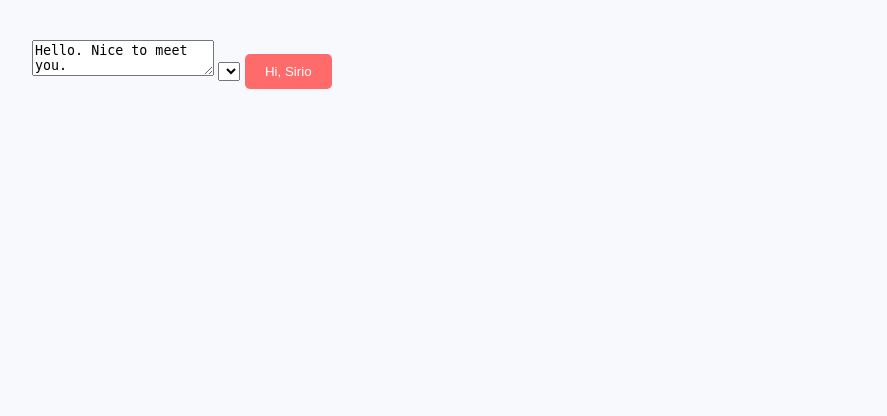
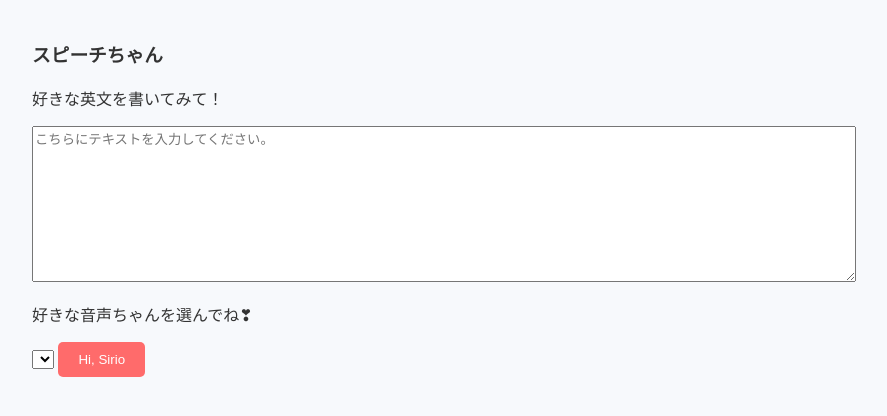
Before and after one commit to shoya-koyama/cram_report, a Django app: template cram/templates/project/speech_template.html in a window 1280 px wide. Shown: the top 416 px of the page, without its empty margins (8-895 px from the left). Run offline with Django 4.2, Linux system fonts and the light colour scheme; the template is opened without the code that fills it, so the values that code supplies are empty.

Commit message:
スピーチちゃん

```diff
--- a/cram/apps.py
+++ b/cram/apps.py
@@ -4,3 +4,7 @@ from django.apps import AppConfig
 class CramConfig(AppConfig):
     default_auto_field = 'django.db.models.BigAutoField'
     name = 'cram'
+
+class ChatConfig(AppConfig):
+    default_auto_field = 'django.db.models.BigAutoField'
+    name = 'chat'
--- a/cram/templates/project/speech_template.html
+++ b/cram/templates/project/speech_template.html
@@ -3,12 +3,15 @@
 <html>
 <head>
     <meta charset="utf-8"/>
-    <title>Chat Room</title>
+    <title>スピーチちゃん</title>
     <link rel="stylesheet" href="{% static 'cram/css/default.css' %}">
 </head>
-
+<body>
+    <h3>スピーチちゃん</h3>
+    <p>好きな英文を書いてみて！</p>
 {% block content %}
-<textarea id="text">Hello. Nice to meet you.</textarea>
+<textarea id="text" rows="10" cols="100" placeholder="こちらにテキストを入力してください。"></textarea><br>
+<p>好きな音声ちゃんを選んでね❣</p>
 <select id="voice-select"></select>
 <button id="speak-btn">Hi, Sirio</button>
 {% endblock %}
@@ -16,3 +19,4 @@
 {% block extra_js %}
 <script src="{% static 'cram/js/speech.js' %}"></script>
 {% endblock %}
+</body>
--- a/cram/urls.py
+++ b/cram/urls.py
@@ -8,7 +8,7 @@ urlpatterns = [
     path('<int:article_id>/update', views.update, name='update'),
     path('<int:article_id>/like', views.like, name='like'),
     path('api/articles/<int:article_id>/like', views.api_like),
-    path('<str:room_name>/',views.room, name='room'),
+    path('chat/<str:room_name>/',views.room, name='room'),
     path('speech_view/',views.speech_view, name='speech_view'),
 
 
```
Also changed, not shown: config/settings.py (+9 -0 lines).
